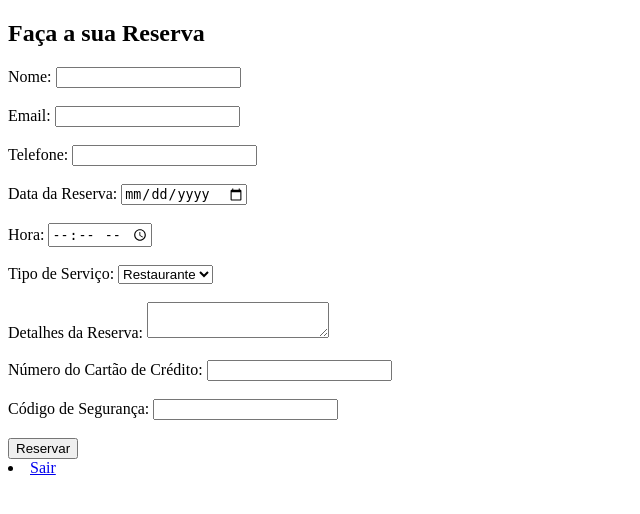
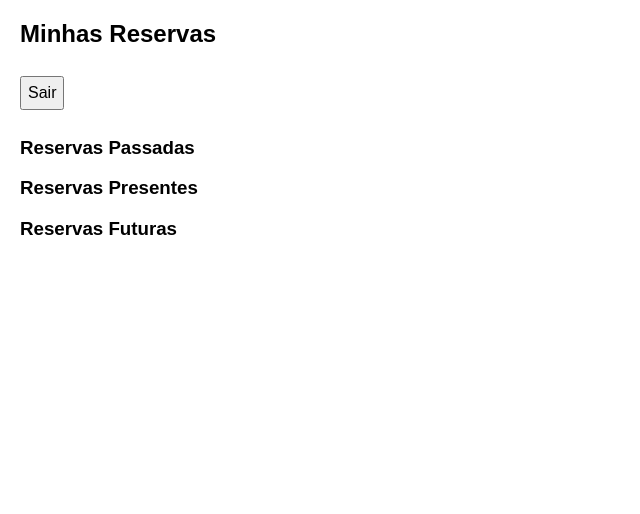
Before and after one commit to joelscosta/DEAPC2025, a PHP site: page /reserva.html in a window 1280 px wide. Shown: the top 514 px of the page, without its empty margins (0-640 px from the left). Run offline with PHP 8.4, Linux system fonts and the light colour scheme.

Commit message:
java versao4

```diff
--- a/reserva.html
+++ b/reserva.html
@@ -1,50 +1,25 @@
 <!DOCTYPE html>
-<html>
+<html lang="pt">
 <head>
-  <title>Formulário de Reserva</title>
+<meta charset="UTF-8" />
+<title>Minhas Reservas</title>
+<link rel="stylesheet" href="styles.css" />
 </head>
 <body>
-<script src="scripts/reserva.js"></script>
+  <h2>Minhas Reservas</h2>
+  <button id="logoutBtn">Sair</button>
 
-  <h2>Faça a sua Reserva</h2>
+  <div id="reservasSection">
+    <h3>Reservas Passadas</h3>
+    <ul id="passadas"></ul>
 
-  <form id="bookingForm">
-    <label for="nome">Nome:</label>
-    <input type="text" id="nome" name="nome" required><br><br>
+    <h3>Reservas Presentes</h3>
+    <ul id="presentes"></ul>
 
-    <label for="email">Email:</label>
-    <input type="email" id="email" name="email" required><br><br>
+    <h3>Reservas Futuras</h3>
+    <ul id="futuras"></ul>
+  </div>
 
-    <label for="telefone">Telefone:</label>
-    <input type="tel" id="telefone" name="telefone"><br><br>
-
-    <label for="data">Data da Reserva:</label>
-    <input type="date" id="data" name="data" required><br><br>
-
-    <label for="hora">Hora:</label>
-    <input type="time" id="hora" name="hora" required><br><br>
-
-    <label for="servico">Tipo de Serviço:</label>
-    <select id="servico" name="servico">
-      <option value="restaurante">Restaurante</option>
-      <option value="hotel">Hotel</option>
-      <option value="espectaculo">Espectáculo</option>
-      <option value="outro">Outro</option>
-    </select><br><br>
-
-    <label for="detalhes">Detalhes da Reserva:</label>
-    <textarea id="detalhes" name="detalhes"></textarea><br><br>
-
-    <label for="cartao">Número do Cartão de Crédito:</label>
-    <input type="text" id="cartao" name="cartao" pattern="\d{16}" title="16 dígitos" required><br><br>
-
-    <label for="codigo">Código de Segurança:</label>
-    <input type="text" id="codigo" name="codigo" pattern="\d{3,4}" title="3 ou 4 dígitos" required><br><br>
-
-    <button type="submit">Reservar</button>
-  </form>
-  <nav>
-    <li><a href="travels.html">Sair</a></li>
-</nav>
+  <script src="reservas.js"></script>
 </body>
 </html>
--- a/scripts/reserva.js
+++ b/scripts/reserva.js
@@ -1,89 +1,45 @@
-document.addEventListener('DOMContentLoaded', () => {
-  const form = document.getElementById('bookingForm');
+const user = localStorage.getItem('loggedUser');
+if(!user){
+  alert('Você não está logado.');
+  window.location.href = 'login.html';
+}
 
-  form.addEventListener('submit', (event) => {
-    event.preventDefault();
+// Exemplo: reservas salvas no localStorage como {usuario: [{viagem, data}, ...]}
+let reservas = JSON.parse(localStorage.getItem('reservas')) || {};
+let userReservas = reservas[user] || [];
 
-    let valido = true;
+const hoje = new Date();
 
-    // Função auxiliar para marcar erro
-    function marcarErro(campo, mensagem) {
-      campo.classList.add('erro');
-      campo.focus();
-      alert(mensagem);
-      valido = false;
-    }
+function separarReservas(){
+  const passadas = [];
+  const presentes = [];
+  const futuras = [];
 
-    // Limpar estilos de erro anteriores
-    form.querySelectorAll('.erro').forEach(el => el.classList.remove('erro'));
+  userReservas.forEach(r => {
+    const dataReserva = new Date(r.data);
+    if(dataReserva < hoje.setHours(0,0,0,0)) passadas.push(r);
+    else if(dataReserva.toDateString() === hoje.toDateString()) presentes.push(r);
+    else futuras.push(r);
+  });
 
-    // Valida Nome
-    const nome = form.nome;
-    if (!nome.value.trim()) {
-      marcarErro(nome, 'Por favor, preencha o nome.');
-    }
+  return {passadas, presentes, futuras};
+}
 
-    // Valida Email
-    const email = form.email;
-    if (!email.value.trim()) {
-      marcarErro(email, 'Por favor, preencha o email.');
-    } else {
-      // valida formato do email
-      const regexEmail = /^[^\s@]+@[^\s@]+\.[^\s@]+$/;
-      if (!regexEmail.test(email.value.trim())) {
-        marcarErro(email, 'Por favor, insira um email válido.');
-      }
-    }
+function mostrarReservas(){
+  const {passadas, presentes, futuras} = separarReservas();
 
-    // Telefone não obrigatório, mas se preenchido, valida formato básico
-    const telefone = form.telefone;
-    if (telefone.value.trim()) {
-      // exemplo de validação simples de telefone: só números e 8 a 15 dígitos
-      const regexTel = /^[0-9]{8,15}$/;
-      if (!regexTel.test(telefone.value.trim())) {
-        marcarErro(telefone, 'Telefone inválido. Use apenas números (8 a 15 dígitos).');
-      }
-    }
+  const passadasUL = document.getElementById('passadas');
+  const presentesUL = document.getElementById('presentes');
+  const futurasUL = document.getElementById('futuras');
 
-    // Data da reserva - obrigatória
-    const data = form.data;
-    if (!data.value) {
-      marcarErro(data, 'Por favor, selecione a data da reserva.');
-    }
+  passadasUL.innerHTML = passadas.map(r => `<li>${r.viagem} - ${r.data}</li>`).join('') || '<li>Nenhuma reserva passada</li>';
+  presentesUL.innerHTML = presentes.map(r => `<li>${r.viagem} - ${r.data}</li>`).join('') || '<li>Nenhuma reserva para hoje</li>';
+  futurasUL.innerHTML = futuras.map(r => `<li>${r.viagem} - ${r.data}</li>`).join('') || '<li>Nenhuma reserva futura</li>';
+}
 
-    // Hora - obrigatória
-    const hora = form.hora;
-    if (!hora.value) {
-      marcarErro(hora, 'Por favor, selecione a hora da reserva.');
-    }
+document.getElementById('logoutBtn').addEventListener('click', () => {
+  localStorage.removeItem('loggedUser');
+  window.location.href = 'login.html';
+});
 
-    // Serviço - select, assume que sempre tem valor selecionado (pode validar se quiser)
-
-    // Cartão de Crédito - obrigatório, 16 dígitos
-    const cartao = form.cartao;
-    if (!cartao.value.trim()) {
-      marcarErro(cartao, 'Por favor, preencha o número do cartão de crédito.');
-    } else {
-      const regexCartao = /^\d{16}$/;
-      if (!regexCartao.test(cartao.value.trim())) {
-        marcarErro(cartao, 'Número do cartão deve conter exatamente 16 dígitos.');
-      }
-    }
-
-    // Código de Segurança - obrigatório, 3 ou 4 dígitos
-    const codigo = form.codigo;
-    if (!codigo.value.trim()) {
-      marcarErro(codigo, 'Por favor, preencha o código de segurança.');
-    } else {
-      const regexCodigo = /^\d{3,4}$/;
-      if (!regexCodigo.test(codigo.value.trim())) {
-        marcarErro(codigo, 'Código de segurança deve conter 3 ou 4 dígitos.');
-      }
-    }
-
-    if (valido) {
-      alert('Reserva enviada com sucesso!');
-      form.submit();
-    }
-  });
-});
+mostrarReservas();
--- a/styles/styles.css
+++ b/styles/styles.css
@@ -26,9 +26,25 @@ p {
   background-size: cover;
   background-position: center;
 }
-=======
+
 @media screen and (max-width: 600px) {
     .my-image {
       max-width: 50%;
     }
   }
+
+body {
+  font-family: Arial, sans-serif;
+  margin: 20px;
+}
+input, select, button {
+  margin: 8px 0;
+  padding: 6px;
+  font-size: 1em;
+}
+button {
+  cursor: pointer;
+}
+p#message, p#msg {
+  font-weight: bold;
+}
```
Also changed, not shown: login.html (+14 -23 lines), scripts/login.js (+31 -29 lines).
